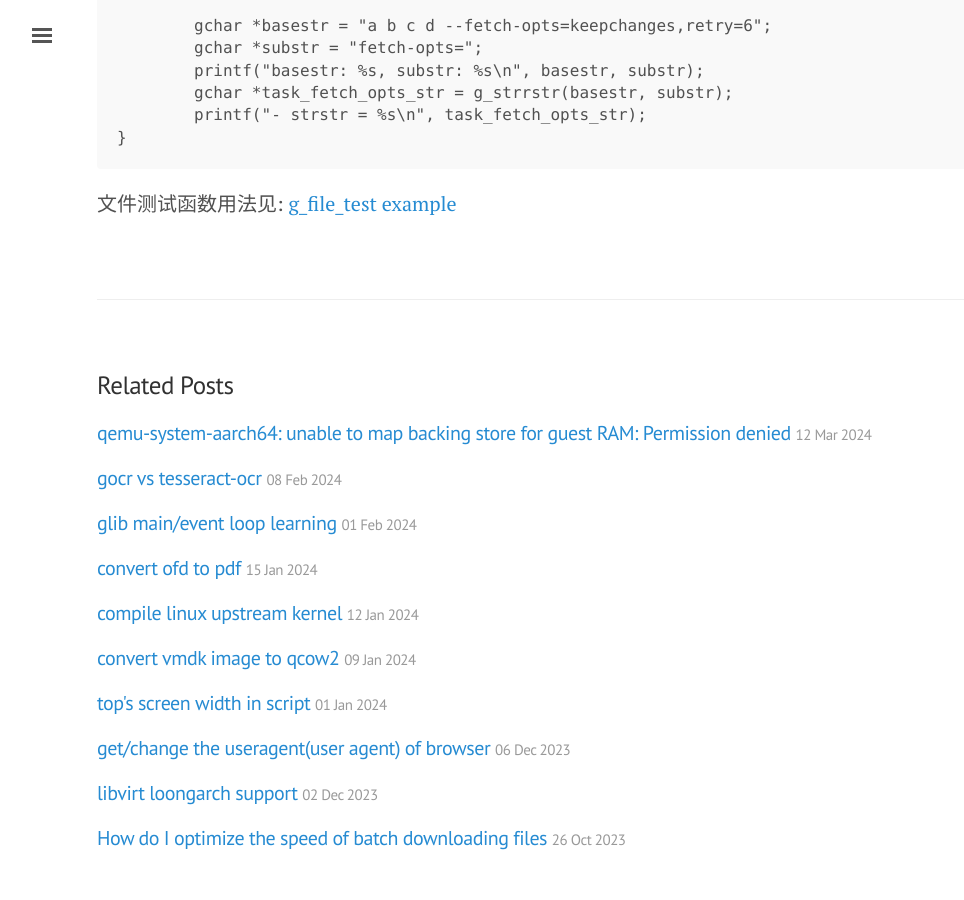
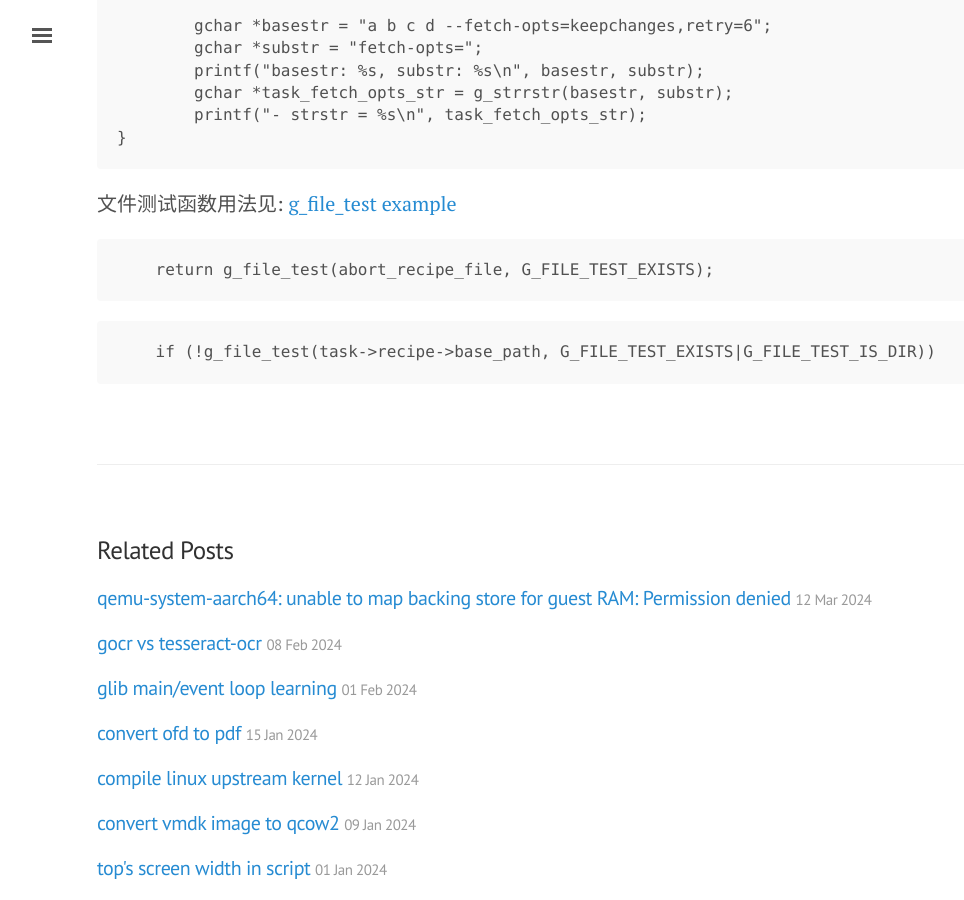
Before and after one commit to tcler/tcler.github.io, a Jekyll site: the page built from _posts/2023-10-25-glib-learning.md, in a window 1280 px wide and 900 px high, scrolled down 2672 px. Shown: the whole window, without its empty margins (3-967 px from the left). Built offline with Jekyll 4.4.1, drawn with Linux system fonts in a browser that asks for light colours.

Commit message:
Update 2023-10-25-glib-learning.md

````diff
--- a/_posts/2023-10-25-glib-learning.md
+++ b/_posts/2023-10-25-glib-learning.md
@@ -107,4 +107,11 @@ int main(void) {
 }
 ```
 
-文件测试函数用法见: [g_file_test example](https://github.com/tcler/restraint/blob/master/src/task.c#L116)
+文件测试函数用法见: [g_file_test example](https://github.com/tcler/nrestraint/blob/master/src/task.c#L116)
+```
+    return g_file_test(abort_recipe_file, G_FILE_TEST_EXISTS);
+```
+
+```
+    if (!g_file_test(task->recipe->base_path, G_FILE_TEST_EXISTS|G_FILE_TEST_IS_DIR))
+```
````
